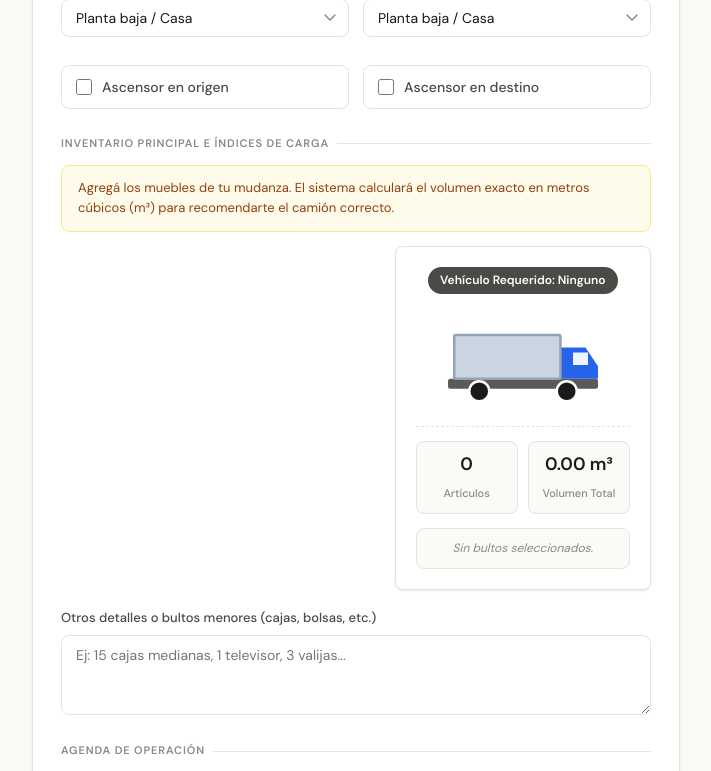
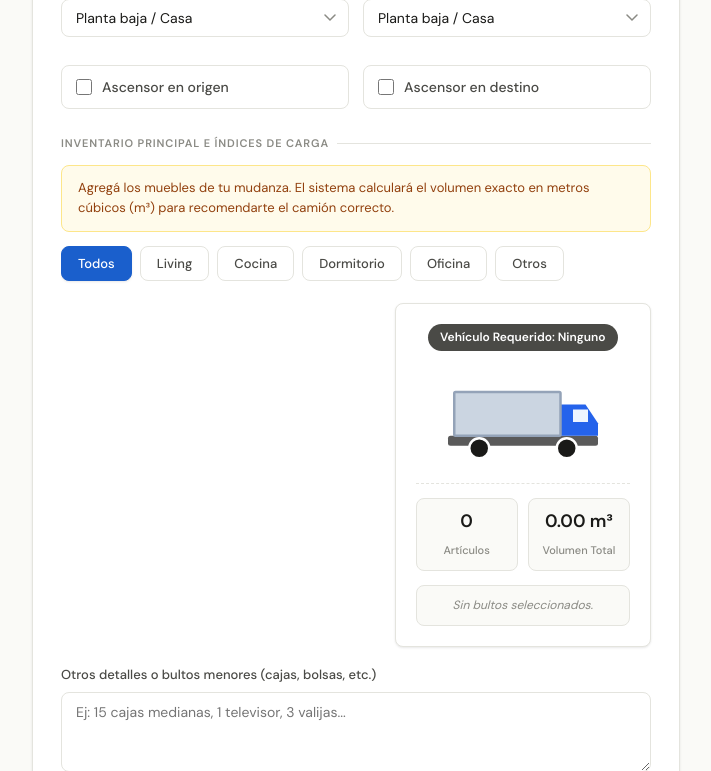
Before and after one commit to DamianLarrascq/gestion_mudanzas, a Django app: page /presupuesto/ in a window 1280 px wide. Shown: the part 876-1647 px from the top of the page, without its empty margins (284-995 px from the left). Run offline with Django 5.2, Linux system fonts and the light colour scheme; data that the repository does not hold is empty; parts of the project's set-up code (start-up, migrations or seed data) failed here and were passed over.

Commit message:
fix: se agregaron tabs al inventario del form

```diff
--- a/public/static/public/formulario-script.js
+++ b/public/static/public/formulario-script.js
@@ -38,6 +38,8 @@ document.addEventListener('DOMContentLoaded', () => {
   document.getElementById("telefono").addEventListener("input", validarFormularioCompleto);
   document.getElementById("origen_numero").addEventListener("input", validarFormularioCompleto);
   document.getElementById("destino_numero").addEventListener("input", validarFormularioCompleto);
+
+  configurarTabsInventario();
 });
 
 // --- MOTOR DE MAPAS: NOMINATIM CON ADDRESSDETAILS=1 ---
@@ -196,6 +198,45 @@ function actualizarCamionVisual() {
     tipoTag.textContent = "Vehículo Recomendado: Camión de Gran Porte";
     svgCaja.setAttribute("fill", "#fca5a5");
   }
+}
+
+// NUEVO: CONTROLADOR DE FILTRADO POR PESTAÑAS
+function configurarTabsInventario() {
+  const tabs = document.querySelectorAll('.tab-btn');
+  const MAIN_CATEGORIES = ['LIVING', 'COCINA', 'DORMITORIO', 'OFICINA'];
+
+  tabs.forEach(tab => {
+    tab.addEventListener('click', () => {
+      // 1. Alternar estado activo visual en los botones
+      tabs.forEach(t => t.classList.remove('active'));
+      tab.classList.add('active');
+
+      const categoriaSeleccionada = tab.dataset.category;
+
+      // 2. Filtrar ítems del catálogo según su data-categoria
+      document.querySelectorAll('.mueble-item').forEach(item => {
+        const catItem = item.dataset.categoria;
+
+        if (categoriaSeleccionada === 'TODOS') {
+          item.classList.remove('hidden');
+        } else if (categoriaSeleccionada === 'OTROS') {
+          // Muestra cualquier ítem que no pertenezca a las 4 principales
+          if (!MAIN_CATEGORIES.includes(catItem)) {
+            item.classList.remove('hidden');
+          } else {
+            item.classList.add('hidden');
+          }
+        } else {
+          // Filtrado directo por coincidencia exacta
+          if (catItem === categoriaSeleccionada) {
+            item.classList.remove('hidden');
+          } else {
+            item.classList.add('hidden');
+          }
+        }
+      });
+    });
+  });
 }
 
 // --- AGENDA INTERACTIVA ---
--- a/public/static/public/formulario-style.css
+++ b/public/static/public/formulario-style.css
@@ -598,3 +598,49 @@ textarea { resize: vertical; min-height: 80px; }
 .info-box { background: var(--warn-bg); border: 1px solid #fde68a; border-radius: var(--r-sm); padding: 12px 16px; font-size: 13px; color: var(--warn); margin-bottom: 18px; }
 .fade-in { animation: fadeIn .3s ease; }
 @keyframes fadeIn { from { opacity: 0; transform: translateY(8px); } to { opacity: 1; transform: none; } }
+
+/* ── Pestañas del Inventario ─────────────────────────────── */
+.inventario-tabs {
+  display: flex;
+  gap: 8px;
+  margin-bottom: 16px;
+  overflow-x: auto;
+  padding-bottom: 6px;
+  scrollbar-width: thin; /* Estilizado sutil para Firefox */
+}
+
+/* Ocultar barra de scroll nativa en Webkit (Chrome/Safari) pero manteniendo el swipe en mobile */
+.inventario-tabs::-webkit-scrollbar {
+  height: 4px;
+}
+.inventario-tabs::-webkit-scrollbar-thumb {
+  background: var(--border);
+  border-radius: 4px;
+}
+
+.tab-btn {
+  background: var(--card);
+  border: 1px solid var(--border);
+  border-radius: var(--r-sm);
+  padding: 8px 16px;
+  font-family: var(--font);
+  font-size: 13px;
+  font-weight: 500;
+  color: var(--ink-2);
+  cursor: pointer;
+  white-space: nowrap;
+  transition: all var(--transition);
+}
+
+.tab-btn:hover {
+  border-color: var(--accent);
+  color: var(--accent);
+  background: var(--accent-bg);
+}
+
+.tab-btn.active {
+  background: var(--accent);
+  border-color: var(--accent);
+  color: #ffffff;
+  box-shadow: var(--shadow-sm);
+}
--- a/public/templates/public/formulario-html.html
+++ b/public/templates/public/formulario-html.html
@@ -126,6 +126,15 @@
             <div class="section-label">Inventario principal e Índices de Carga</div>
             <div class="info-box" style="margin-bottom: 14px;">
                 Agregá los muebles de tu mudanza. El sistema calculará el volumen exacto en metros cúbicos (m³) para recomendarte el camión correcto.
+            </div>
+
+            <div class="inventario-tabs">
+                <button type="button" class="tab-btn active" data-category="TODOS">Todos</button>
+                <button type="button" class="tab-btn" data-category="LIVING">Living</button>
+                <button type="button" class="tab-btn" data-category="COCINA">Cocina</button>
+                <button type="button" class="tab-btn" data-category="DORMITORIO">Dormitorio</button>
+                <button type="button" class="tab-btn" data-category="OFICINA">Oficina</button>
+                <button type="button" class="tab-btn" data-category="OTROS">Otros</button>
             </div>
 
             <div class="inventario-container">
```
